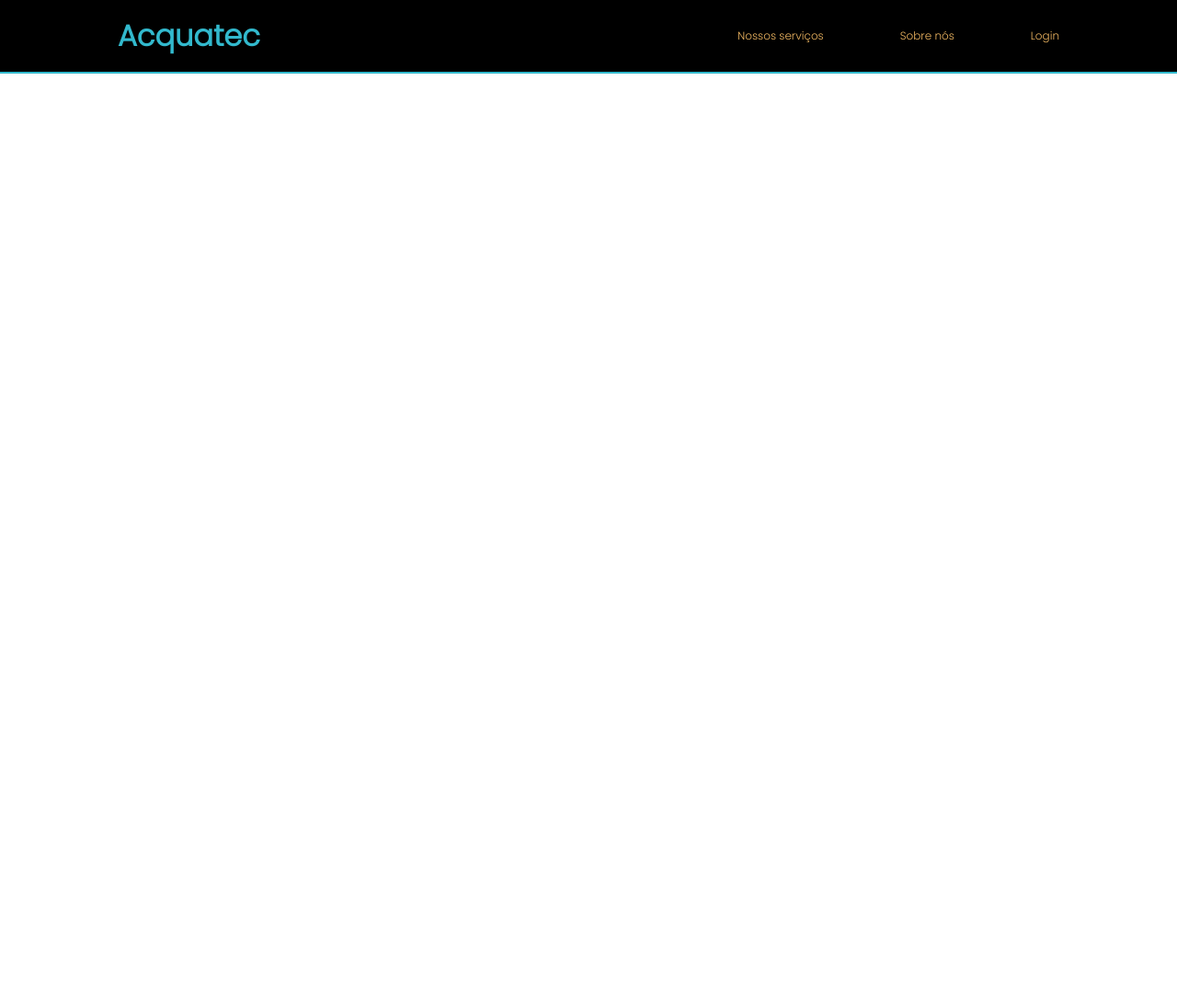
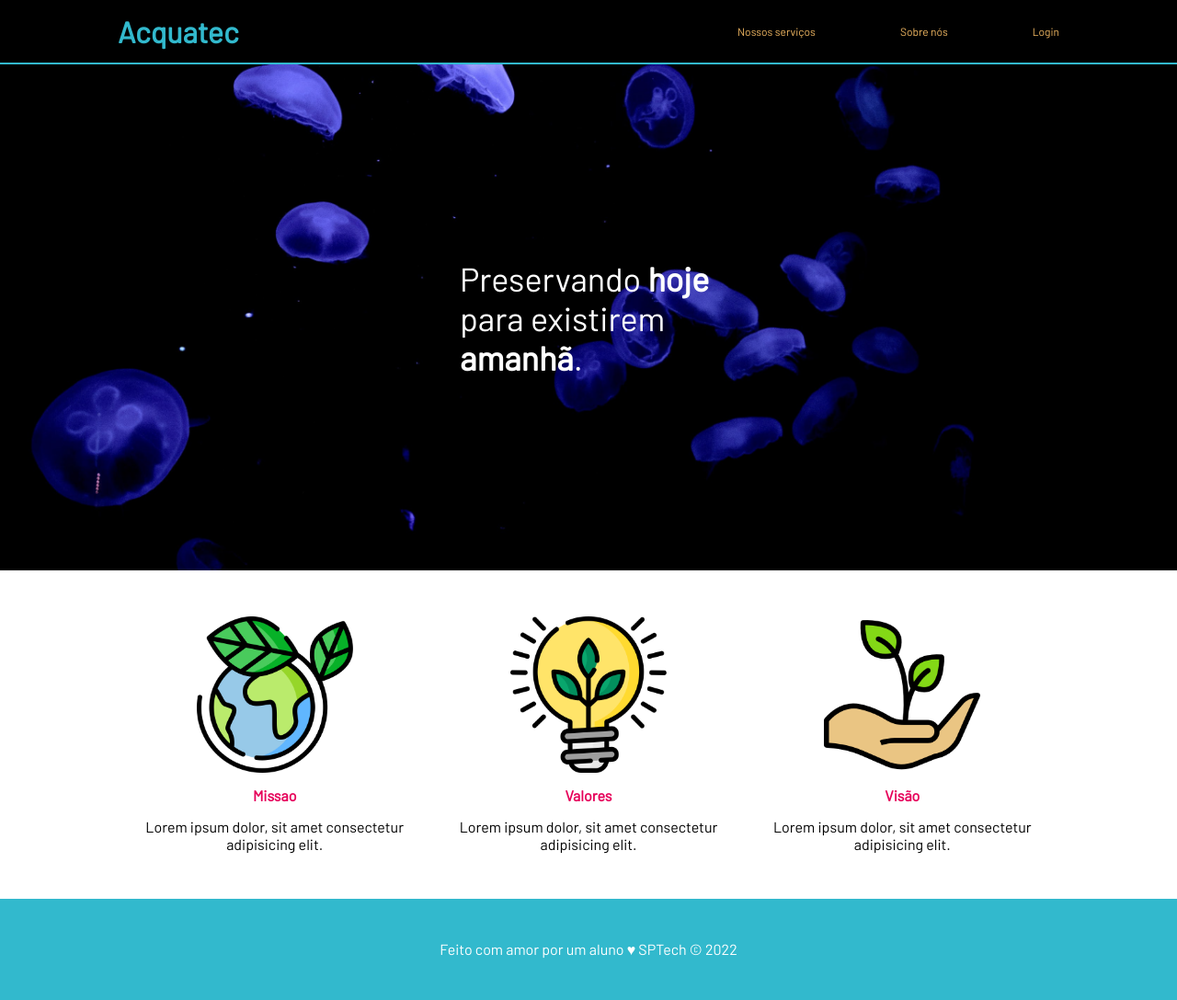
Before and after one commit to willianpaternezi/primeiro_repositorio2.0, a plain HTML site: page acquatec2.0/index.html in a window 1280 px wide. Shown: the whole page at 92% size. Before the commit the page ends 800 px from the top, so only its background shows below. Drawn offline with Linux system fonts and the light colour scheme.

Commit message:
implementação_Acquatec

```diff
--- a/acquatec2.0/index.html
+++ b/acquatec2.0/index.html
@@ -1,5 +1,5 @@
 <!DOCTYPE html>
-<html lang="en">
+<html lang="pt">
   <head>
     <meta charset="UTF-8" />
     <meta http-equiv="X-UA-Compatible" content="IE=edge" />
@@ -22,5 +22,42 @@
         </div>
       </div>
     </header>
+    <main>
+      <div class="banner">
+        <div class="container">
+          <p>
+            Preservando <b>hoje</b> para existirem <b>amanhã</b>.
+          </p>
+        </div>
+      </div>
+      <div class="social">
+        <div class="container">
+          <div class="caixas">
+            <div class="caixa">
+        <img src="./assets/img/planet-earth_color.png" alt="Icone da missão da Acquatec">
+        <h4>Missao</h4>
+        <p>Lorem ipsum dolor, sit amet consectetur adipisicing elit.</p>
+            </div>
+            <div class="caixa">
+        <img src="./assets/img/lightbulb_color.png" alt="Icone dos valores da Acquatec">
+        <h4>Valores</h4>
+        <p>Lorem ipsum dolor, sit amet consectetur adipisicing elit.</p>
+            </div>
+            <div class="caixa">
+        <img src="./assets/img/growth_color.png" alt="Icone da visão da Acquatec">
+        <h4>Visão</h4>
+        <p>Lorem ipsum dolor, sit amet consectetur adipisicing elit.</p>
+            </div>
+          </div>
+        </div>
+      </div>
+    </main>
+    <footer>
+      <div class="container">
+        <p>
+          Feito com amor por um aluno &hearts; SPTech &copy; 2022
+        </p>
+      </div>
+    </footer>
   </body>
 </html>
--- a/acquatec2.0/style.css
+++ b/acquatec2.0/style.css
@@ -1,4 +1,4 @@
-@import url('https://fonts.googleapis.com/css2?family=Exo+2:ital,wght@0,100;0,200;0,300;0,400;0,500;0,600;0,700;0,800;0,900;1,100;1,200;1,300;1,400;1,500;1,600;1,700;1,800;1,900&family=Poppins:ital,wght@0,100;0,200;0,300;1,100;1,200&display=swap');
+@import url('https://fonts.googleapis.com/css2?family=Barlow:ital,wght@0,400;1,100&display=swap');
 
 * {
     margin: 0;
@@ -6,7 +6,8 @@
     box-sizing: border-box;
 }
 body{
-    font-family: "Poppins", sans-serif;
+    font-family: "Barlow", sans-serif;
+    overflow-x: hidden;
 }
 
 header {
@@ -18,7 +19,6 @@ header {
 
 .container{
     width: 80%;
-    color: white;
     margin: 0 auto;
     display: flex;
     flex-direction: row;
@@ -44,3 +44,51 @@ header {
     font-size: 12px;
     cursor: pointer;
 }
+.banner {
+    background-image: url("./assets/img/bg-jelly-fish-para_outras_pags.png");
+    padding: 100px 0;
+    background-size: cover;
+}
+.banner .container {
+    height: 350px;
+    justify-content: center;
+    align-items: center;
+}
+.banner p {
+    color: #fff;
+    font-size: 36px;
+    width: 280px;
+
+}
+.social {
+    margin: 50px 0;
+}
+.social .caixas {
+    display: flex;
+}
+.caixa{
+    display: flex;
+    flex-direction: column;
+    align-items: center;
+    margin: 0 15px;
+}
+.caixa h4 {
+    margin: 15px 0;
+    color: #e6005a;
+}
+.caixa p {
+    text-align: center;
+}
+.caixa img {
+    width: 170px;
+}
+footer {
+    background-color: #32b9cd;
+    padding: 45px 0;
+}
+footer .container {
+    justify-content: center;
+}
+footer p {
+    color: #fff;
+}
```
Also changed, not shown: acquatec2.0/assets/img/bg-jelly-fish-para_outras_pags.png (added), acquatec2.0/assets/img/growth_color.png (added), acquatec2.0/assets/img/lightbulb_color.png (added), acquatec2.0/assets/img/planet-earth_color.png (added).
